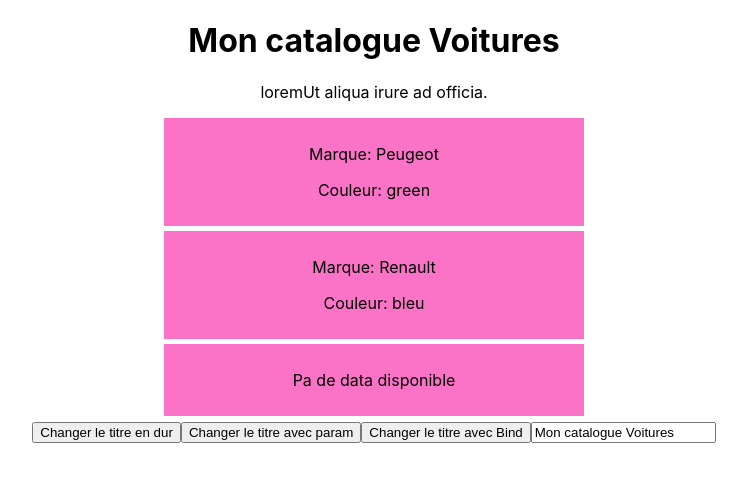
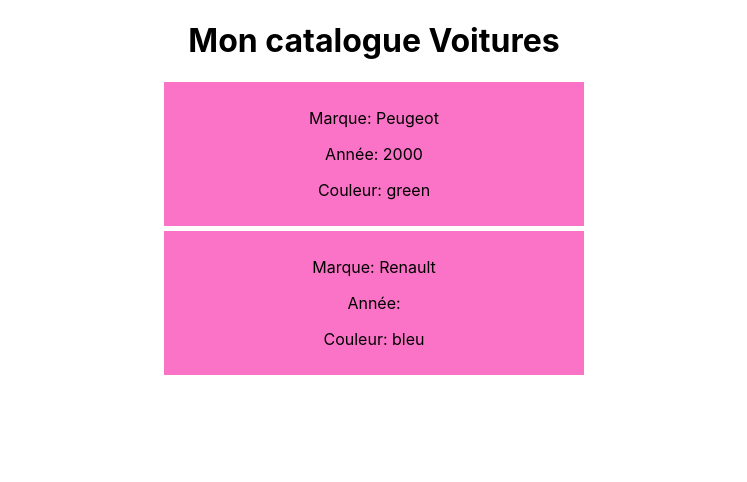
Before and after one commit to pdevezeaud/DonkeyGeek_Tuto, a React (Create React App) app: page / in a window 1280 px wide. Shown: the top 482 px of the page, without its empty margins (266-1013 px from the left). Built offline with nearby package versions, Linux system fonts and the light colour scheme.

Commit message:
state dynamqieu

```diff
--- a/src/App.js
+++ b/src/App.js
@@ -8,37 +8,37 @@
     titre: "Mon catalogue Voitures"
 }
 
-changeTitle = (e) => {
-    //console.log(e);
-    //on ne peut modifier un state sans passer par setstate
+// changeTitle = (e) => {
+//     //console.log(e);
+//     //on ne peut modifier un state sans passer par setstate
 
-    this.setState({
-      titre: "Mon nouveau titre"
-    })
-}
+//     this.setState({
+//       titre: "Mon nouveau titre"
+//     })
+// }
 
 
 
-changeParamTitle = (titre) => {
-  this.setState({
+// changeParamTitle = (titre) => {
+//   this.setState({
 
-    titre: titre
-  })
-}
+//     titre: titre
+//   })
+// }
 
-changeViaBind = (param) => {
-  this.setState({
-    titre:param
-  })
-}
+// changeViaBind = (param) => {
+//   this.setState({
+//     titre:param
+//   })
+// }
 
 
-changeViaInput = (e) => {
+// changeViaInput = (e) => {
 
-  this.setState({
-    titre: e.target.value
-  })
-}
+//   this.setState({
+//     titre: e.target.value
+//   })
+// }
 
 
 
@@ -48,10 +48,10 @@
 
           <Mycars title={this.state.titre} />
 
-          <button onClick={this.changeTitle}>Changer le titre en dur</button>
+          {/* <button onClick={this.changeTitle}>Changer le titre en dur</button>
           <button onClick={() => this.changeParamTitle('Titre via un param')}>Changer le titre avec param</button>
           <button onClick={this.changeViaBind.bind(this, 'Titre avec Bind')}>Changer le titre avec Bind</button>
-          <input type="text" onChange={this.changeViaInput} value={this.state.titre} />
+          <input type="text" onChange={this.changeViaInput} value={this.state.titre} />    */}
       </div>
     );
 
--- a/src/components/Cars.js
+++ b/src/components/Cars.js
@@ -1,7 +1,7 @@
 import React from "react";
 
 
-const Car = ({children, color}) => {
+const Car = ({children, color,year}) => {
 
     //si nous avons colors nous aurons quelque chose sinon on retournera Neant
     const colorInfo = color ? (<p>Couleur: { color }</p>) : (<p>Couleur: Néant</p>);
@@ -10,24 +10,21 @@
         return (
         <div className="cars">
         <p>Marque: { children }</p>
+        <p>Année: {year}</p>
         { colorInfo}
 
         </div>
     )
 }else{
 
-    return(
+    return null;
+    // (
 
-        <div className="cars">
-            <p>Pa de data disponible</p>
-        </div>
-    )
+    //     <div className="cars">
+    //         <p>Pa de data disponible</p>
+    //     </div>
+    // )
 }
-
-
-
-
-
 
 }
 
--- a/src/components/Mycars.js
+++ b/src/components/Mycars.js
@@ -2,6 +2,15 @@
 import Car from "./Cars";
 
 class Mycars extends Component {
+
+
+    state = {
+        voitures:[
+            {name:'ford',color:'red',year:2000},
+            {name:'Mercedes',color:'blac;',year:2010},
+            {name:'Peugeot',color:'green',year:2018}
+        ]
+    }
 
     // noCopy = () => {
     //     alert("Merci de ne pas copier le texte")
@@ -23,9 +32,9 @@
             <div>
                 <h1 onMouseOver={this.addStyle}>{this.props.title}</h1>
 
-                <p onCopy={this.noCopy}>loremUt aliqua irure ad officia.</p>
+                {/* <p onCopy={this.noCopy}>loremUt aliqua irure ad officia.</p> */}
 
-                <Car color="green">Peugeot</Car>
+                <Car year={"2000"} color="green">Peugeot</Car>
                 <Car color="bleu">Renault</Car>
                 <Car color="black"></Car>
             </div>
```
Also changed, not shown: memo.txt.
